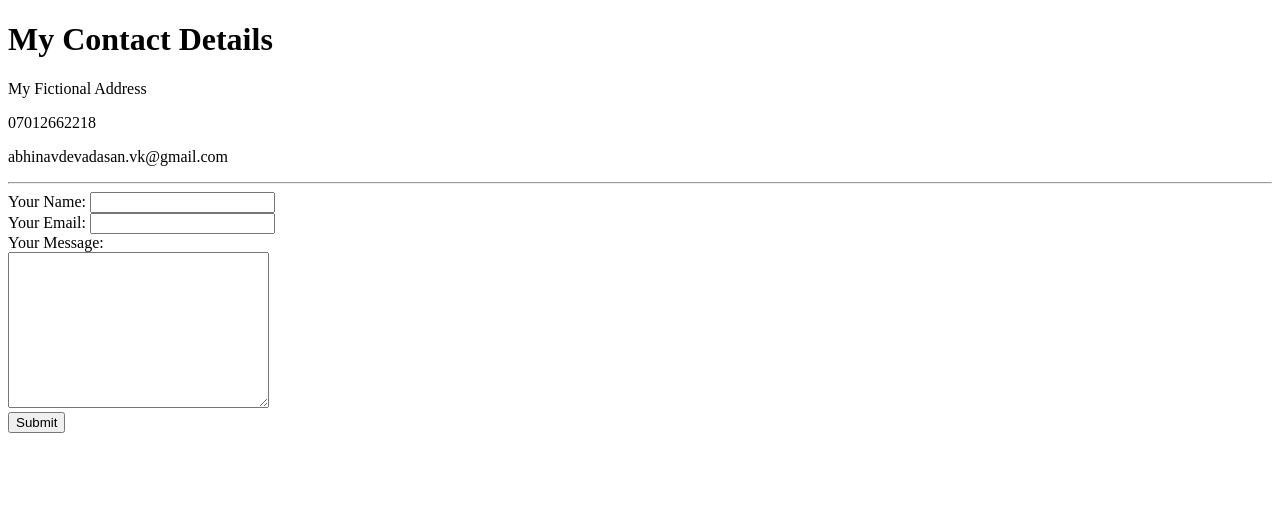
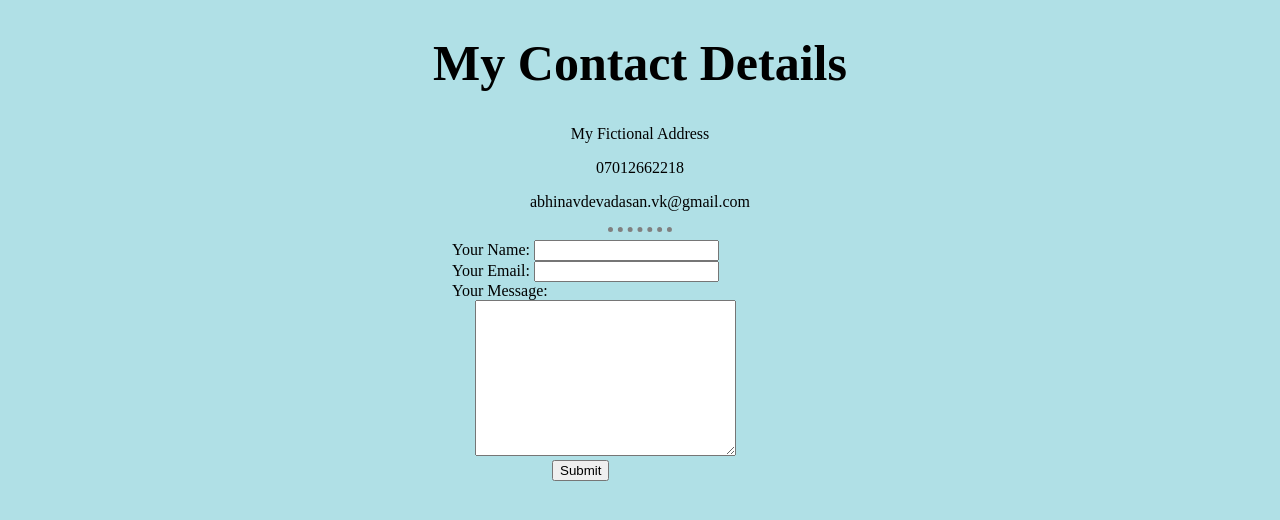
Before and after one commit to abhinavdevadasan/cv, a plain HTML site: page contact.html in a window 1280 px wide. Drawn offline with Linux system fonts and the light colour scheme.

Commit message:
Add files via upload

```diff
--- a/contact.html
+++ b/contact.html
@@ -3,22 +3,23 @@
   <head>
     <meta charset="utf-8">
     <title>Contact us</title>
+    <link rel="stylesheet" href="styles.css">
   </head>
   <body>
-    <h1> My Contact Details</h1>
-  <p> My Fictional Address</p>
-  <p>07012662218</p>
+    <h1 class="heading" align="center"> My Contact Details</h1>
+  <p align="center"> My Fictional Address</p>
+  <p align="center">07012662218</p>
 
-  <p>abhinavdevadasan.vk@gmail.com</p>
+  <p align="center">abhinavdevadasan.vk@gmail.com</p>
   <hr>
-    <form action="mailto:abhinavdevadasan.vk@gmail.com" method="post" enctype="text/plain">
+    <form action="mailto:abhinavdevadasan.vk@gmail.com" method="post" enctype="text/plain" class="forms">
       <label> Your Name:</label>
       <input type="text" name="yourName" value=""><br>
       <label> Your Email:</label>
       <input type="email" name="yourEmail" value=""><br>
       <label> Your Message:</label><br>
-      <textarea name="name" rows="10" cols="30"></textarea><br>
-      <input type="submit" name="">
+      <textarea name="name" rows="10" cols="30" class="textarea"></textarea><br>
+      <input type="submit" name="" class="button1">
     </form>
 
   </body>
--- /dev/null
+++ b/styles.css
@@ -0,0 +1,45 @@
+body {
+  align-content: center background-repeat: no-repeat, repeat;
+  background-color: #b0e0e6;
+}
+
+hr {
+  border-style: none;
+  border-top-style: dotted;
+  border-color: grey;
+  border-width: 5px;
+  width: 5%
+}
+.sports{
+  margin: 0 0 0 600px;
+}
+.button{
+  margin: 0 0 0 650px;
+}
+.books{
+  margin: 0 0 0 750px;
+}
+
+h1 {
+  font-size: 100px;
+}
+
+h2{
+  font-size: 50px;
+}
+.heading{
+  font-size: 50px;
+
+}
+
+
+.forms{
+  float: right;
+  margin-right: 536px;
+}
+.button1{
+  margin: 0 0 0 100px;
+}
+.textarea{
+  margin: 0 0 0 23px;
+}
```
Also changed, not shown: My Hobbies.html (+7 -3 lines), index.html (+12 -10 lines).
